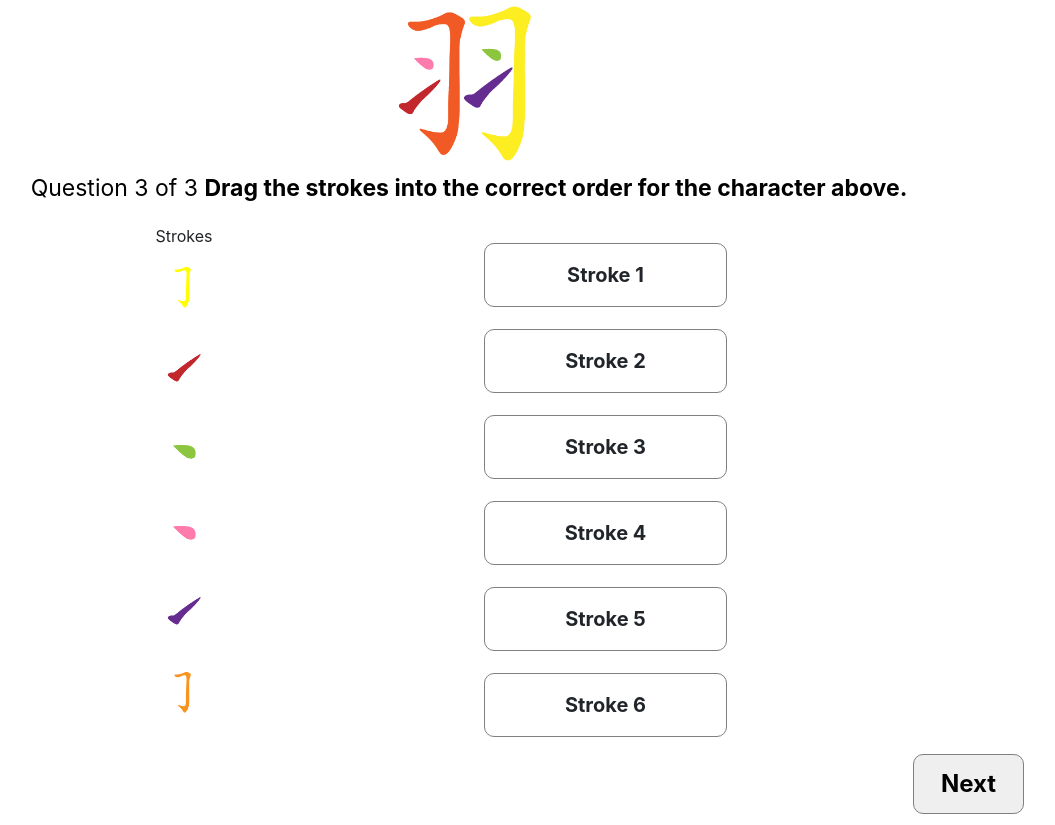
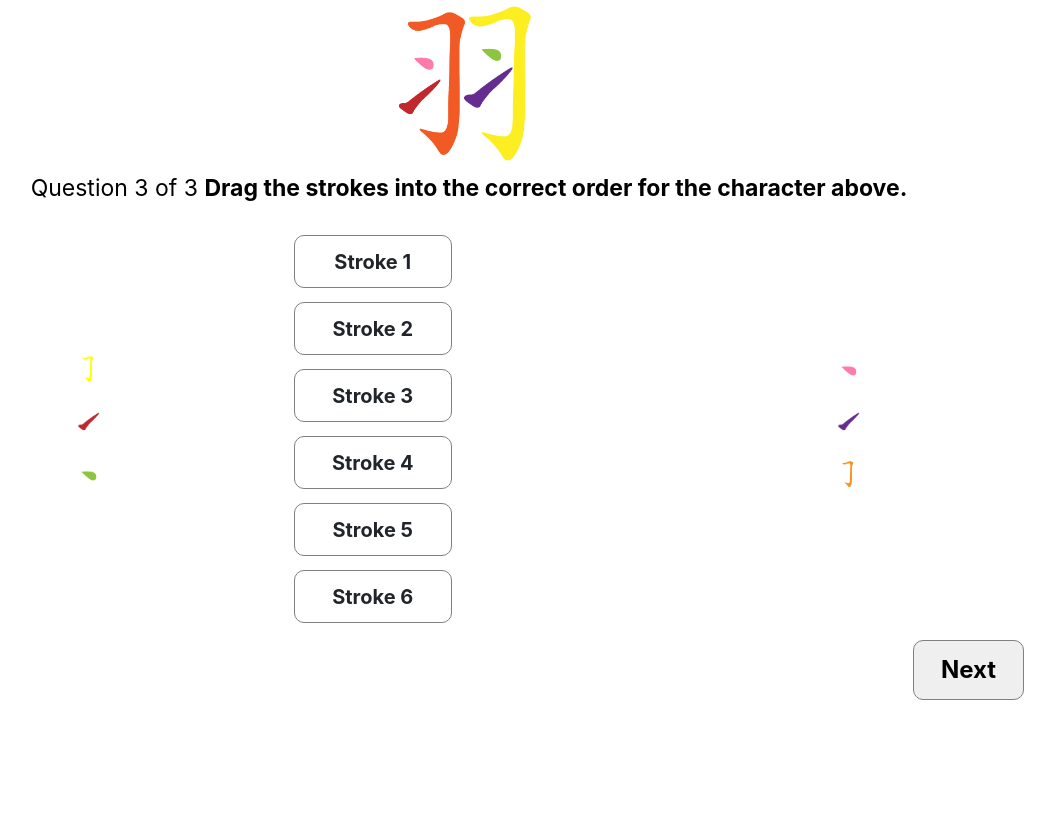
Before and after one commit to FranZomb1e/COMS4170-V1-group7, a Flask app: page /quiz/3 in a window 1280 px wide. Shown: the part 92-917 px from the top of the page, without its empty margins (171-1226 px from the left). After the commit the page ends 792 px from the top, so only its background shows below. Run offline with Flask 2, Linux system fonts and the light colour scheme; some libraries are stand-ins or nearby versions.

Commit message:
Changed layout of page

```diff
--- a/templates/quiz_question_type2.html
+++ b/templates/quiz_question_type2.html
@@ -12,20 +12,16 @@
 </div>
 
 <div id="quiz-lesson-row" class="row d-flex align-items-center">
-    <div class="col-md-6 text-center">
+    <div class="col-md-4 text-center">
         {% autoescape false %}
-        <div id= "stroke-list-title">Strokes</div>
         <div id="strokes">
             <div id = "stroke_1" class = "stroke"> <img id="stroke1-imgs" class = "stroke-img" src="/static/img/{{ data.stroke_image_1 }}" alt="Stroke" class="img-fluid"> </div>
             <div id = "stroke_2" class = "stroke" > <img id="stroke2-imgs" class = "stroke-img" src="/static/img/{{ data.stroke_image_2 }}" alt="Stroke" class="img-fluid"> </div>
             <div id = "stroke_3" class = "stroke" > <img id="stroke3-imgs" class = "stroke-img" src="/static/img/{{ data.stroke_image_3 }}" alt="Stroke" class="img-fluid"> </div>
-            <div id = "stroke_4" class = "stroke" > <img id="stroke4-imgs" class = "stroke-img" src="/static/img/{{ data.stroke_image_4 }}" alt="Stroke" class="img-fluid"> </div>
-            <div id = "stroke_5" class = "stroke" > <img id="stroke5-imgs" class = "stroke-img" src="/static/img/{{ data.stroke_image_5 }}" alt="Stroke" class="img-fluid"> </div>
-            <div id = "stroke_6" class = "stroke" > <img id="stroke6-imgs" class = "stroke-img" src="/static/img/{{ data.stroke_image_6 }}" alt="Stroke" class="img-fluid"> </div>
         </div>
         {% endautoescape %}
     </div>
-    <div class="col-md-6 text-center">
+    <div class="col-md-4 text-center">
         {% autoescape false %}
         <div id= "answers-list-title"></div>
         <div id="answers">
@@ -38,6 +34,15 @@
         </div>
         {% endautoescape %}
     </div>
+    <div class="col-md-4 text-center">
+        {% autoescape false %}
+        <div id="strokes">
+            <div id = "stroke_4" class = "stroke" > <img id="stroke4-imgs" class = "stroke-img" src="/static/img/{{ data.stroke_image_4 }}" alt="Stroke" class="img-fluid"> </div>
+            <div id = "stroke_5" class = "stroke" > <img id="stroke5-imgs" class = "stroke-img" src="/static/img/{{ data.stroke_image_5 }}" alt="Stroke" class="img-fluid"> </div>
+            <div id = "stroke_6" class = "stroke" > <img id="stroke6-imgs" class = "stroke-img" src="/static/img/{{ data.stroke_image_6 }}" alt="Stroke" class="img-fluid"> </div>
+        </div>
+        {% endautoescape %}
+    </div>
 </div>
 <button id="quiz-next-btn" data-current-id="3">Next</button>
 
```
